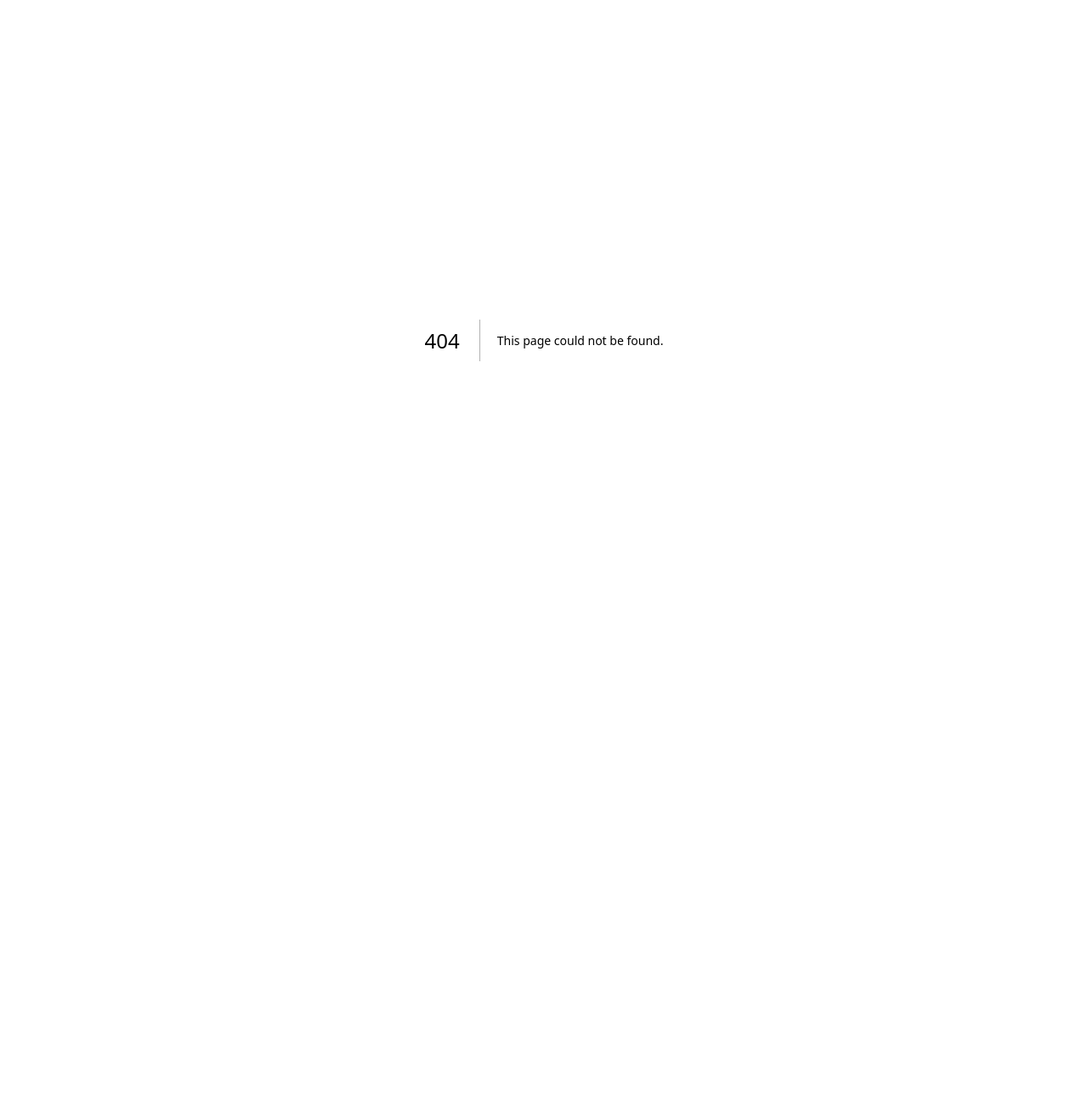
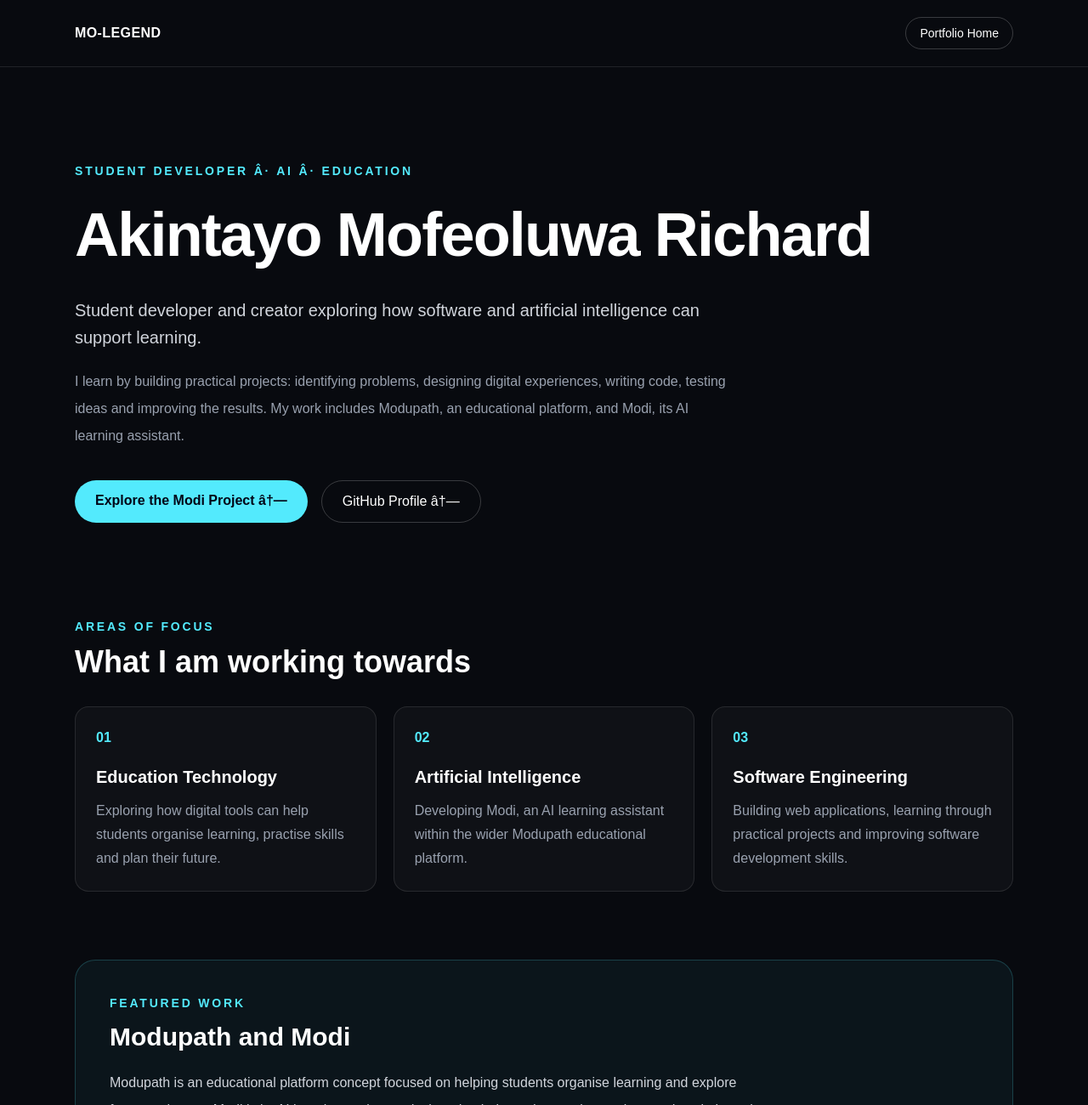
Before and after one commit to mofeoluwa155/software-portfolio, a Next.js app: page /creator in a window 1280 px wide. Before the commit this address had no page. Shown: the top 1300 px of the page at 85% size. Before the commit the page ends 800 px from the top, so only its background shows below. Built offline with nearby package versions, Linux system fonts and the light colour scheme.

Commit message:
Add public creator profile page

```diff
--- /dev/null
+++ b/src/app/creator/page.tsx
@@ -0,0 +1,153 @@
+import type { Metadata } from "next";
+
+const baseUrl = "https://software-portfolio-five-pi.vercel.app";
+
+export const metadata: Metadata = {
+  title: "Akintayo Mofeoluwa Richard | Software Developer & Creator",
+  description:
+    "Meet Akintayo Mofeoluwa Richard, a student developer exploring software engineering, AI and education technology. Discover his work on Modupath and Modi.",
+  alternates: {
+    canonical: `${baseUrl}/creator`,
+  },
+  openGraph: {
+    title: "Akintayo Mofeoluwa Richard | Software Developer & Creator",
+    description:
+      "A student developer exploring software, artificial intelligence and education technology.",
+    url: `${baseUrl}/creator`,
+    type: "profile",
+  },
+};
+
+const focusAreas = [
+  {
+    number: "01",
+    title: "Education Technology",
+    description:
+      "Exploring how digital tools can help students organise learning, practise skills and plan their future.",
+  },
+  {
+    number: "02",
+    title: "Artificial Intelligence",
+    description:
+      "Developing Modi, an AI learning assistant within the wider Modupath educational platform.",
+  },
+  {
+    number: "03",
+    title: "Software Engineering",
+    description:
+      "Building web applications, learning through practical projects and improving software development skills.",
+  },
+];
+
+export default function CreatorPage() {
+  return (
+    <main className="min-h-screen bg-[#080a0f] text-white">
+      <header className="border-b border-white/10">
+        <nav className="mx-auto flex max-w-6xl items-center justify-between px-6 py-5">
+          <a href="/" className="font-semibold tracking-wide">
+            MO-LEGEND
+          </a>
+          <a
+            href="/"
+            className="rounded-full border border-white/20 px-4 py-2 text-sm hover:border-cyan-300"
+          >
+            Portfolio Home
+          </a>
+        </nav>
+      </header>
+
+      <section className="mx-auto max-w-6xl px-6 py-20 sm:py-28">
+        <p className="mb-5 text-sm font-semibold uppercase tracking-[0.2em] text-cyan-300">
+          Student Developer Â· AI Â· Education
+        </p>
+
+        <h1 className="max-w-5xl text-4xl font-bold leading-tight tracking-tight sm:text-6xl lg:text-7xl">
+          Akintayo Mofeoluwa Richard
+        </h1>
+
+        <p className="mt-7 max-w-3xl text-xl leading-8 text-gray-300">
+          Student developer and creator exploring how software and artificial
+          intelligence can support learning.
+        </p>
+
+        <p className="mt-5 max-w-3xl leading-8 text-gray-400">
+          I learn by building practical projects: identifying problems, designing
+          digital experiences, writing code, testing ideas and improving the
+          results. My work includes Modupath, an educational platform, and Modi,
+          its AI learning assistant.
+        </p>
+
+        <div className="mt-9 flex flex-wrap gap-4">
+          <a
+            href="/projects/modi"
+            className="rounded-full bg-cyan-300 px-6 py-3 font-semibold text-slate-950 hover:bg-cyan-200"
+          >
+            Explore the Modi Project â†—
+          </a>
+          <a
+            href="https://github.com/mofeoluwa155"
+            target="_blank"
+            rel="noreferrer"
+            className="rounded-full border border-white/20 px-6 py-3 hover:border-cyan-300"
+          >
+            GitHub Profile â†—
+          </a>
+        </div>
+      </section>
+
+      <section className="mx-auto max-w-6xl px-6 pb-20">
+        <p className="text-sm font-semibold uppercase tracking-[0.2em] text-cyan-300">
+          Areas of Focus
+        </p>
+        <h2 className="mt-3 text-3xl font-bold sm:text-4xl">
+          What I am working towards
+        </h2>
+
+        <div className="mt-8 grid gap-5 md:grid-cols-3">
+          {focusAreas.map((area) => (
+            <article
+              key={area.number}
+              className="rounded-2xl border border-white/10 bg-white/[0.03] p-6"
+            >
+              <p className="font-semibold text-cyan-300">{area.number}</p>
+              <h3 className="mt-5 text-xl font-semibold">{area.title}</h3>
+              <p className="mt-3 leading-7 text-gray-400">
+                {area.description}
+              </p>
+            </article>
+          ))}
+        </div>
+      </section>
+
+      <section className="mx-auto max-w-6xl px-6 pb-20">
+        <div className="rounded-3xl border border-cyan-300/20 bg-cyan-300/[0.05] p-8 sm:p-10">
+          <p className="text-sm font-semibold uppercase tracking-[0.2em] text-cyan-300">
+            Featured Work
+          </p>
+          <h2 className="mt-3 text-3xl font-bold">Modupath and Modi</h2>
+          <p className="mt-5 max-w-3xl leading-8 text-gray-300">
+            Modupath is an educational platform concept focused on helping
+            students organise learning and explore future pathways. Modi is its
+            AI learning assistant, designed to help students ask questions and
+            work through topics. Both are ongoing development projects.
+          </p>
+          <a
+            href="/projects/modi"
+            className="mt-6 inline-block font-semibold text-cyan-300 hover:text-cyan-200"
+          >
+            Read the project case study â†—
+          </a>
+        </div>
+      </section>
+
+      <footer className="border-t border-white/10">
+        <div className="mx-auto max-w-6xl px-6 py-8 text-sm text-gray-500">
+          Copyright 2026 Akintayo Mofeoluwa Richard
+          <a href="/" className="ml-2 hover:text-cyan-300">
+            Return to portfolio
+          </a>
+        </div>
+      </footer>
+    </main>
+  );
+}
```
